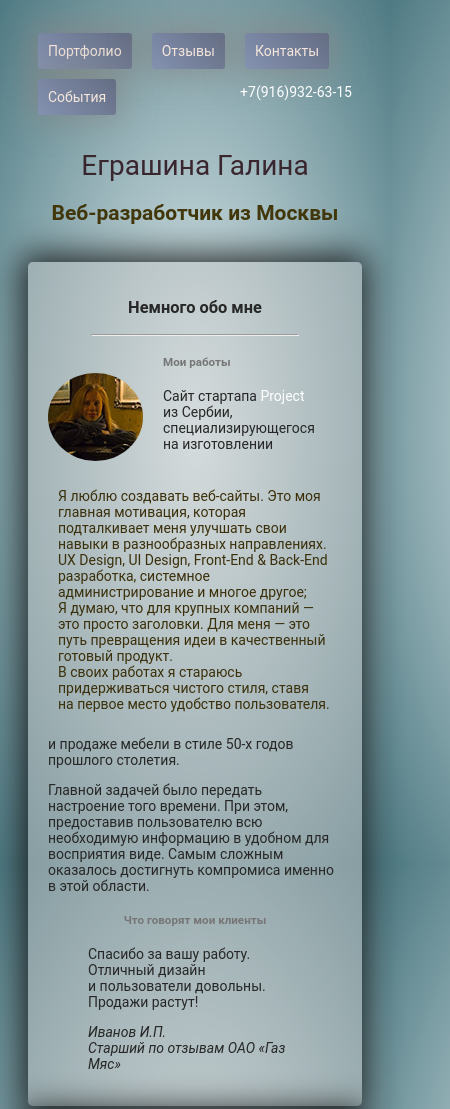
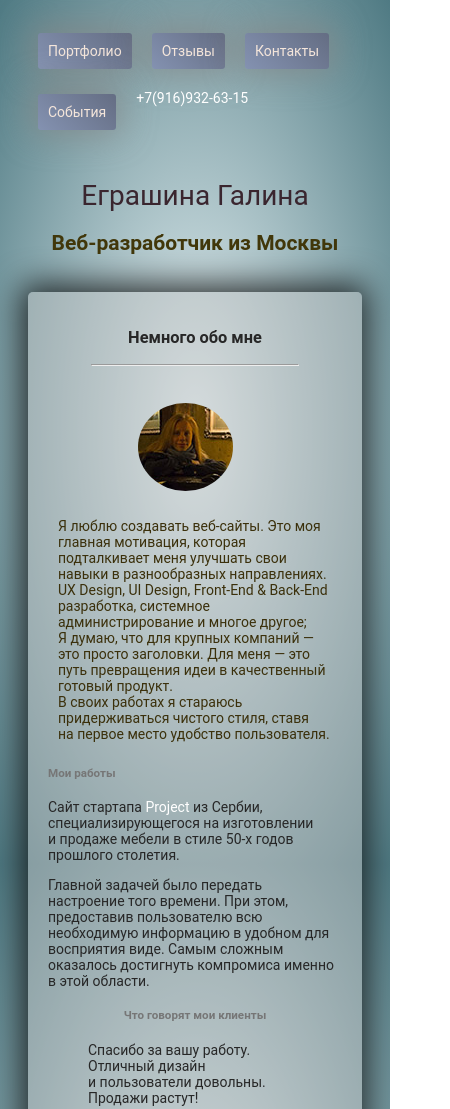
Before and after one commit to egrashinagi/portfolio-v2, a plain HTML site: page index.html in a window 390 px wide. Shown: the top 1109 px of the page, 450 px wide, since content can reach past the window. Drawn offline with Linux system fonts and the light colour scheme.

Commit message:
+ мобильная версия

```diff
--- a/style.css
+++ b/style.css
@@ -239,3 +239,44 @@ h1 {
     text-decoration: none;
     color: #f5e6db;
 }
+
+/*----mobile version----*/
+
+@media screen and (max-width: 768px){
+    .menu__phon {
+        display: inline;
+        float: none;
+        padding: 10px;
+        text-align: center;
+        clear: both;
+    }
+
+    .contacts__karts {
+        height: 150px;
+        width: auto;
+    }
+
+    .menu__item {
+       margin-bottom: 20px;
+    }
+
+    .menu {
+        display: inline;
+        float: none;
+        text-align: center;
+    }
+
+    .footer-copy {
+        display: none;
+    }
+
+    .up {
+        display: none;
+    }
+
+    .main__about-story-foto {
+        text-align: center;
+        float: none;
+    }
+
+}
```
